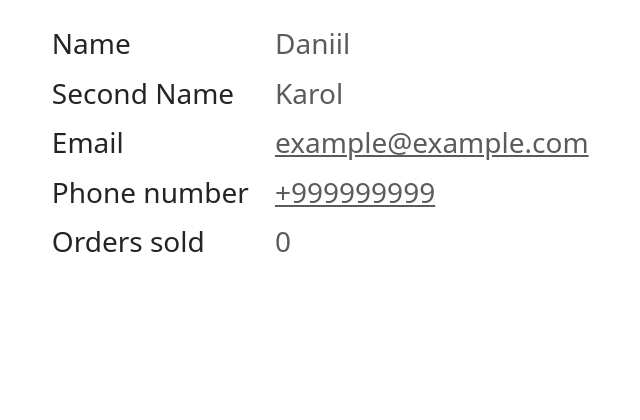
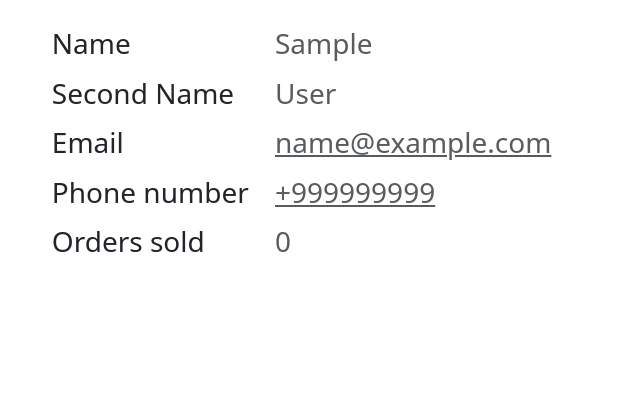
Before and after one commit to mikrise2/online-store, a Django app: page /profile in a window 1280 px wide. Shown: the part 294-714 px from the top of the page, without its empty margins (377-1017 px from the left). Run offline with Django 4.2, Linux system fonts and the light colour scheme; the visitor is signed in with stand-in values (Sample User, id 1); some libraries are stand-ins or nearby versions.

Commit message:
update profile page

```diff
--- a/store/forms.py
+++ b/store/forms.py
@@ -9,7 +9,7 @@ class UserRegistrationForm(forms.ModelForm):
 
     class Meta:
         model = User
-        fields = ('email', 'username', 'password')
+        fields = ('email', 'username', 'password', 'first_name', 'last_name')
 
 
 class ProfileForm(forms.ModelForm):
--- a/store/views.py
+++ b/store/views.py
@@ -50,7 +50,7 @@ def activate_email(request, user, to_email):
     mail_subject = 'Activate your user account.'
     message = render_to_string('template_activate_account.html', {
         'user': user.username,
-        'domain': '127.0.0.1:8000/',  # TODO
+        'domain': '127.0.0.1:8000',  # TODO
         'uid': urlsafe_base64_encode(force_bytes(user.pk)),
         'token': account_activation_token.make_token(user),
         'protocol': 'https' if request.is_secure() else 'http'
--- a/templates/profile.html
+++ b/templates/profile.html
@@ -15,7 +15,7 @@
                         <p class="mb-0 h3">Name</p>
                     </div>
                     <div class="col">
-                        <p class="text-muted mb-0 h3">Daniil</p>
+                        <p class="text-muted mb-0 h3">{{ user.first_name }}</p>
                     </div>
                 </div>
                 <div class="row row-cols-5 d-flex justify-content-center mt-3">
@@ -23,7 +23,7 @@
                         <p class="mb-0 h3">Second Name</p>
                     </div>
                     <div class="col">
-                        <p class="text-muted mb-0 h3">Karol</p>
+                        <p class="text-muted mb-0 h3">{{ user.last_name }}</p>
                     </div>
                 </div>
                 <div class="row row-cols-5 d-flex justify-content-center mt-3">
@@ -31,7 +31,7 @@
                         <p class="mb-0 h3">Email</p>
                     </div>
                     <div class="col">
-                        <a href="mailto: example@example.com" class="text-muted mb-0 h3">example@example.com</a>
+                        <a href="mailto: example@example.com" class="text-muted mb-0 h3">{{ user.email }}</a>
                     </div>
                 </div>
                 <div class="row row-cols-5 d-flex justify-content-center mt-3">
```
Also changed, not shown: templates/register.html (+10 -2 lines).
